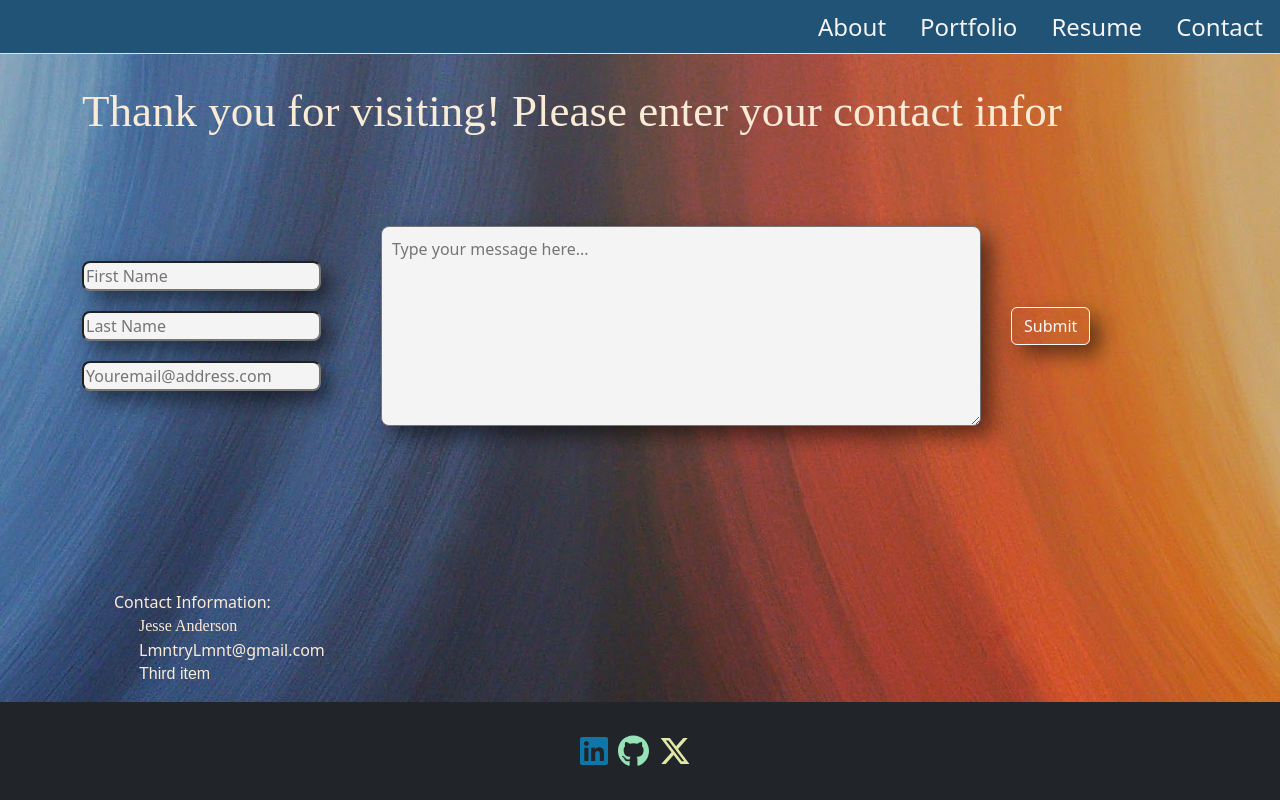
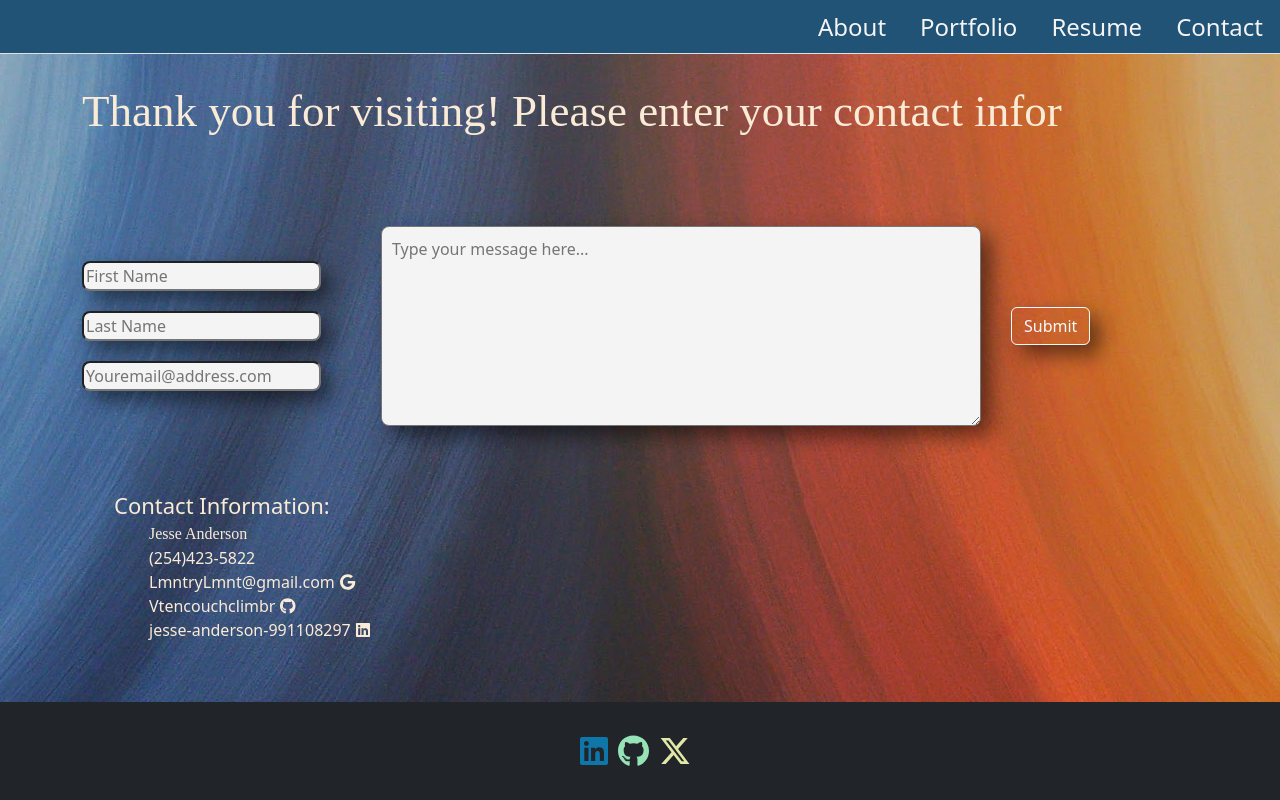
Before and after one commit to Vtencouchclimbr/Jesse-Anderson-React-Development, a React (Vite) app: page /Contact in a window 1280 px wide. Built offline with nearby package versions, Linux system fonts and the light colour scheme.

Commit message:
continued style changes, add contact and links

```diff
--- a/src/pages/Contact.jsx
+++ b/src/pages/Contact.jsx
@@ -1,5 +1,7 @@
 import { useState } from 'react';
 import TextAnimation from '../utils/logic';
+import { FontAwesomeIcon } from '@fortawesome/react-fontawesome';
+import { faGithub, faGoogle, faLinkedin } from '@fortawesome/free-brands-svg-icons';
 
 
 function Form() {
@@ -51,6 +53,7 @@ function Form() {
 
   return (
     <div  className="container d-flex flex-column flex-grow-1">
+
       <div style={{ paddingTop: '30px' }} className="d-flex">
       <TextAnimation />
       </div>
@@ -103,16 +106,17 @@ function Form() {
         </div >
       </form>
       <div style={{ width: '100%' }} className="d-flex flex-grow-1 align-items-end">
-        <ul style={{ color: 'antiquewhite', listStyle: 'none' }}>
-          <li>Contact Information:</li>
-          <li style={{ marginLeft: '25px', fontFamily: 'Lucida Handwriting' }}>Jesse Anderson</li>
-          <li style={{ marginLeft: '25px', fontFamily: 'Sans' }}>LmntryLmnt@gmail.com</li>
-          <li style={{ marginLeft: '25px', fontFamily: 'arial' }}>Third item</li>
+        <ul style={{ color: 'antiquewhite', listStyle: 'none', marginBottom: '60px' }}>
+          <li style={{ fontSize: '22px', fontFamily: 'Sans' }}>Contact Information:</li>
+          <li style={{ marginLeft: '35px', fontFamily: 'Lucida Handwriting' }}>Jesse Anderson</li>
+          <li style={{ marginLeft: '35px', fontFamily: 'Sans' }}>(254)423-5822</li>
+          <li><a style={{ marginLeft: '35px', fontFamily: 'Sans', color: 'antiquewhite', textDecoration: 'none' }} href="https://example.com/link1" target="_blank" rel="noopener noreferrer">LmntryLmnt@gmail.com</a><span><FontAwesomeIcon icon={faGoogle} size="1x" style={{ marginLeft: '5px' }} /></span></li>
+          <li><a style={{ marginLeft: '35px', fontFamily: 'Sans', color: 'antiquewhite', textDecoration: 'none' }} href="https://github.com/Vtencouchclimbr" target="_blank" rel="noopener noreferrer">Vtencouchclimbr</a><span><FontAwesomeIcon icon={faGithub} size="1x" style={{ marginLeft: '5px' }} /></span></li>
+          <li><a style={{ marginLeft: '35px', fontFamily: 'Sans', color: 'antiquewhite', textDecoration: 'none' }} href="https://www.linkedin.com/in/jesse-anderson-991108297/" target="_blank" rel="noopener noreferrer">jesse-anderson-991108297</a><span><FontAwesomeIcon icon={faLinkedin} size="1x" style={{ marginLeft: '5px' }} /></span></li>
         </ul>
       </div>
     </div>
   );
 }
-
 export default Form;
 export const animationMessage = "Thank you for visiting! Please enter your contact information below.↓";
```
